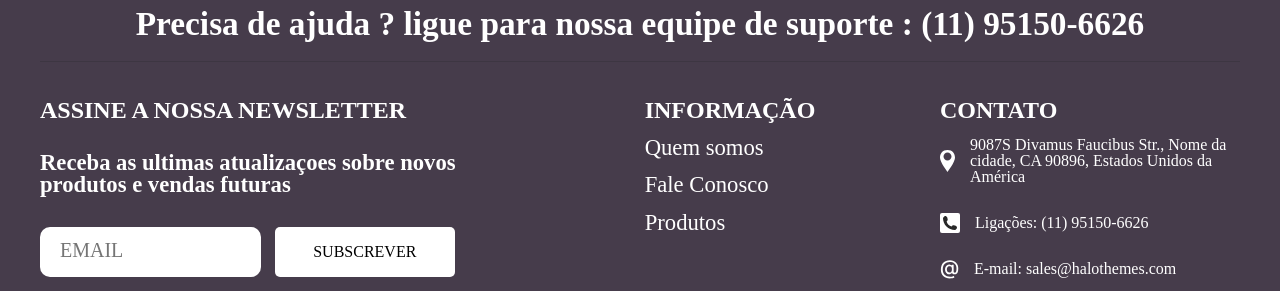
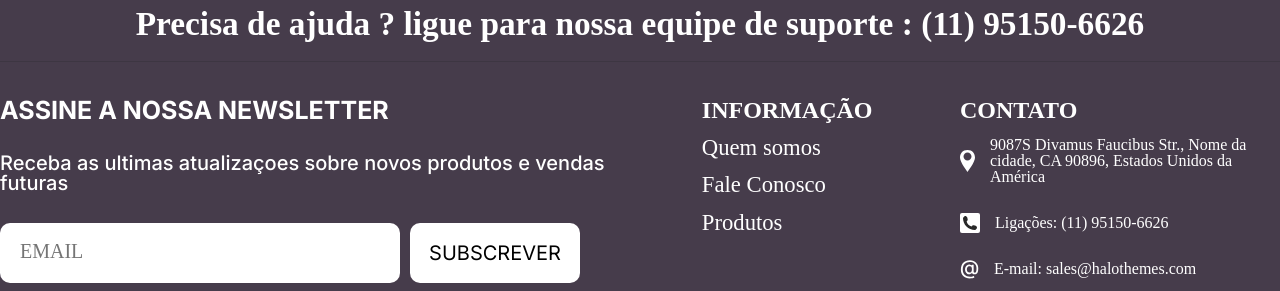
Before and after one commit to Alexqwe21/KTsublima-o, a plain HTML site: page index.html in a window 1280 px wide. Shown: the part 3892-4183 px from the top of the page. Drawn offline with nearby package versions, Linux system fonts and the light colour scheme.

Commit message:
alteraçoes

```diff
--- a/css/style.css
+++ b/css/style.css
@@ -1,9 +1,14 @@
 @charset "UTF-8";
+
+
+@import url('https://fonts.googleapis.com/css2?family=Inter:ital,opsz,wght@0,14..32,100..900;1,14..32,100..900&display=swap');
+
+
 
 * {
     margin: 0;
     padding: 0;
-
+    box-sizing: border-box;
 }
 
 .site {
@@ -13,7 +18,9 @@
 
 }
 
-
+:root {
+    --font_inter: "Inter", sans-serif;
+}
 
 
 .banner-01,
@@ -22,12 +29,14 @@
     height: 700px;
     background-repeat: no-repeat;
     background-position: center;
+    width: 100%;
 
 }
 
 
 .banner-01 {
     background-image: url(../img/banner-01.jpg);
+    width: 100%;
 }
 
 .banner-02 {
@@ -247,7 +256,8 @@
 }
 
 
-.avaliacoes .site .texto_avl , .sobre_nos .site .texto_avl {
+.avaliacoes .site .texto_avl,
+.sobre_nos .site .texto_avl {
     display: flex;
     align-items: center;
     flex-direction: column;
@@ -259,12 +269,14 @@
     justify-content: space-between;
 }
 
-.avaliacoes .site .texto_avl h3 , .sobre_nos .site .texto_avl h3  {
+.avaliacoes .site .texto_avl h3,
+.sobre_nos .site .texto_avl h3 {
     font-size: 45pt;
     margin-bottom: 20px;
 }
 
-.avaliacoes .site .texto_avl h3 strong , .sobre_nos .site .texto_avl h3 strong {
+.avaliacoes .site .texto_avl h3 strong,
+.sobre_nos .site .texto_avl h3 strong {
     color: #E1C28C;
 
 }
@@ -1403,7 +1415,7 @@
     font-weight: bold;
 }
 
-.sobre_nos .site .lado_a_lado{
+.sobre_nos .site .lado_a_lado {
     display: flex;
     justify-content: space-between;
     flex-flow: row wrap;
@@ -1422,7 +1434,7 @@
 }
 
 
-.sobre_nos .site .lado_a_lado .missao_visao_valores{
+.sobre_nos .site .lado_a_lado .missao_visao_valores {
     display: flex;
     flex-flow: column wrap;
     width: 30%;
@@ -1430,27 +1442,27 @@
 }
 
 
-.sobre_nos .site .lado_a_lado .missao_visao_valores button{
+.sobre_nos .site .lado_a_lado .missao_visao_valores button {
     margin: 10px;
 }
 
-.sobre_nos .site .lado_a_lado .missao_visao_valores button  h5{
+.sobre_nos .site .lado_a_lado .missao_visao_valores button h5 {
     margin: 10px 0;
 }
 
-.sobre_nos .site .lado_a_lado .missao_visao_valores button:hover{
+.sobre_nos .site .lado_a_lado .missao_visao_valores button:hover {
     background-color: #D9D9D950;
 }
 
-.sobre_nos .site .lado_a_lado .missao_visao_valores button:focus{
+.sobre_nos .site .lado_a_lado .missao_visao_valores button:focus {
     background-color: #D9D9D950;
 }
 
-.sobre_nos .site .lado_a_lado .texto_sobre{
+.sobre_nos .site .lado_a_lado .texto_sobre {
     width: 50%;
 }
 
-.sobre_nos .site .lado_a_lado .texto_sobre p{
+.sobre_nos .site .lado_a_lado .texto_sobre p {
     font-size: 30pt;
     color: black;
     line-height: 60px;
@@ -1467,6 +1479,52 @@
 
 footer {
     height: 600px;
+
+    .cor_fundo {
+        .site {
+            max-width: 1400px;
+
+
+            .newsletter {
+                width: 48%;
+
+                h3 {
+                    font-family: var(--font_inter);
+                    font-weight: bold;
+                    font-size: 25px;
+                }
+
+                p {
+                    font-family: var(--font_inter);
+                    font-weight: 500;
+                    font-size: 20px;
+                }
+
+                form {
+display: flex;
+align-items: center;
+                    input {
+                        width: 400px;
+                        height: 60px;
+                        border-radius: 10px;
+
+                    }
+
+                    button {
+                        width: 170px;
+                        height: 60px;
+                        border-radius: 10px;
+                        font-family: var(--font_inter);
+                        font-size: 20px;
+                    }
+                }
+            }
+
+
+
+        }
+    }
+
 
 }
 
```
